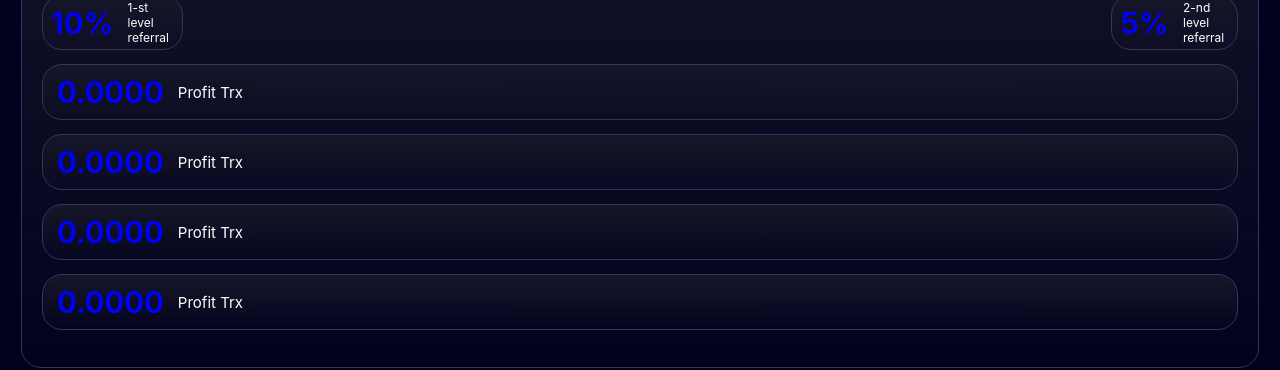
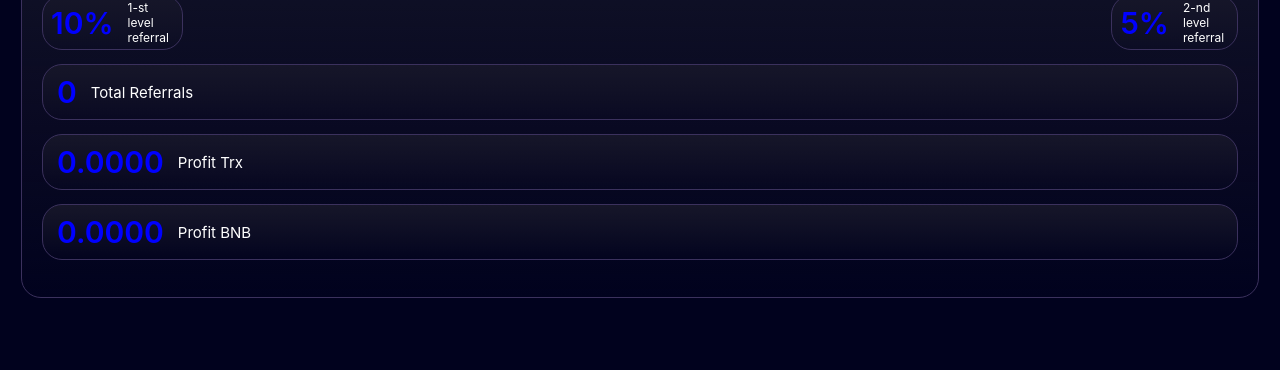
Before and after one commit to david5601/react_telegram_bot, a React (Create React App) app: page /friends in a window 1280 px wide. Shown: the part 261-631 px from the top of the page. Built offline with nearby package versions, Linux system fonts and the light colour scheme; no server answers.

Commit message:
change friend page

```diff
--- a/src/components/Friends/Friends.js
+++ b/src/components/Friends/Friends.js
@@ -83,10 +83,10 @@
                                 </div>
                                 <div className='referral-section__inner'>
                                     <div className='referral-section-profit-amount'>
-                                        0.0000
+                                        0
                                     </div>
                                     <div className='referral-section-profit-text'>
-                                        Profit Trx
+                                        Total Referrals
                                     </div>
                                 </div>
                                 <div className='referral-section__inner'>
@@ -102,15 +102,7 @@
                                         0.0000
                                     </div>
                                     <div className='referral-section-profit-text'>
-                                        Profit Trx
-                                    </div>
-                                </div>
-                                <div className='referral-section__inner'>
-                                    <div className='referral-section-profit-amount'>
-                                        0.0000
-                                    </div>
-                                    <div className='referral-section-profit-text'>
-                                        Profit Trx
+                                        Profit BNB
                                     </div>
                                 </div>
                             </div>
```
